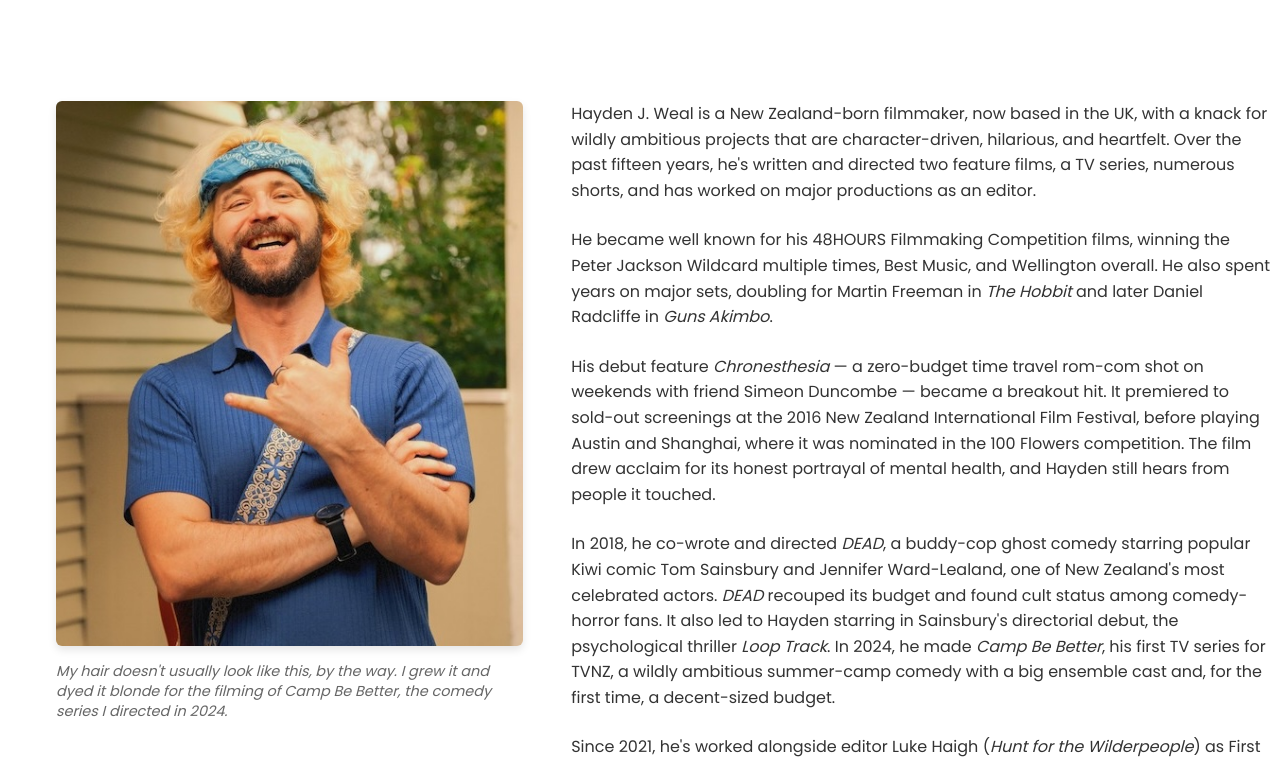
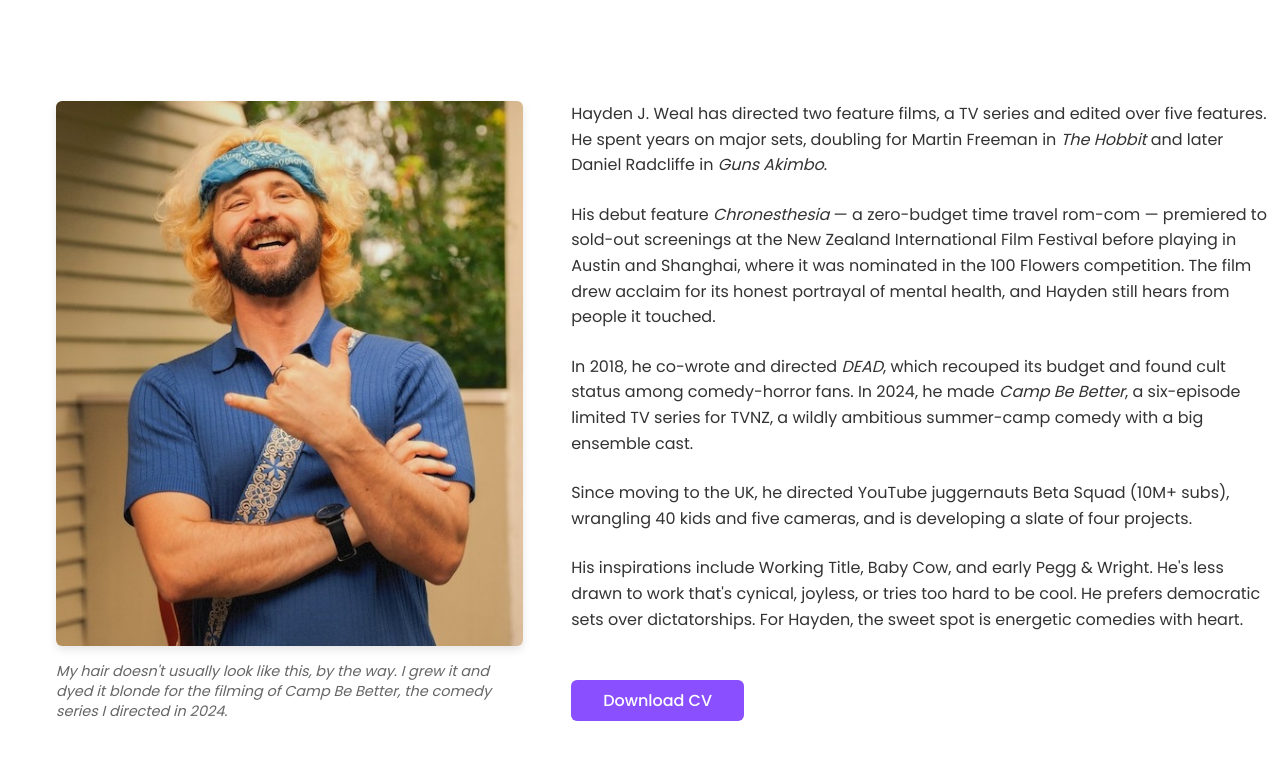
Before and after one commit to hotjamwot/haydenjweal-website, a plain HTML site: page bio-cv.html in a window 1280 px wide. Shown: the part 203-962 px from the top of the page. Drawn offline with Linux system fonts and the light colour scheme.

Commit message:
Changed bio

```diff
--- a/bio-cv.html
+++ b/bio-cv.html
@@ -35,19 +35,15 @@
                 <p class="image-caption">My hair doesn't usually look like this, by the way. I grew it and dyed it blonde for the filming of Camp Be Better, the comedy series I directed in 2024.</p>
             </div>
             <div class="bio-text">
-                <p>Hayden J. Weal is a New Zealand-born filmmaker, now based in the UK, with a knack for wildly ambitious projects that are character-driven, hilarious, and heartfelt. Over the past fifteen years, he's written and directed two feature films, a TV series, numerous shorts, and has worked on major productions as an editor.</p>
+                <p>Hayden J. Weal has directed two feature films, a TV series and edited over five features. He spent years on major sets, doubling for Martin Freeman in <em>The Hobbit</em> and later Daniel Radcliffe in <em>Guns Akimbo</em>.</p>
 
-                <p>He became well known for his 48HOURS Filmmaking Competition films, winning the Peter Jackson Wildcard multiple times, Best Music, and Wellington overall. He also spent years on major sets, doubling for Martin Freeman in <em>The Hobbit</em> and later Daniel Radcliffe in <em>Guns Akimbo</em>.</p>
+                <p>His debut feature <em>Chronesthesia</em> — a zero-budget time travel rom-com — premiered to sold-out screenings at the New Zealand International Film Festival before playing in Austin and Shanghai, where it was nominated in the 100 Flowers competition. The film drew acclaim for its honest portrayal of mental health, and Hayden still hears from people it touched.</p>
 
-                <p>His debut feature <em>Chronesthesia</em> — a zero-budget time travel rom-com shot on weekends with friend Simeon Duncombe — became a breakout hit. It premiered to sold-out screenings at the 2016 New Zealand International Film Festival, before playing Austin and Shanghai, where it was nominated in the 100 Flowers competition. The film drew acclaim for its honest portrayal of mental health, and Hayden still hears from people it touched.</p>
+                <p>In 2018, he co-wrote and directed <em>DEAD</em>, which recouped its budget and found cult status among comedy-horror fans. In 2024, he made <em>Camp Be Better</em>, a six-episode limited TV series for TVNZ, a wildly ambitious summer-camp comedy with a big ensemble cast.</p>
 
-                <p>In 2018, he co-wrote and directed <em>DEAD</em>, a buddy-cop ghost comedy starring popular Kiwi comic Tom Sainsbury and Jennifer Ward-Lealand, one of New Zealand's most celebrated actors. <em>DEAD</em> recouped its budget and found cult status among comedy-horror fans. It also led to Hayden starring in Sainsbury's directorial debut, the psychological thriller <em>Loop Track</em>. In 2024, he made <em>Camp Be Better</em>, his first TV series for TVNZ, a wildly ambitious summer-camp comedy with a big ensemble cast and, for the first time, a decent-sized budget.</p>
+                <p>Since moving to the UK, he directed YouTube juggernauts Beta Squad (10M+ subs), wrangling 40 kids and five cameras, and is developing a slate of four projects.</p>
 
-                <p>Since 2021, he's worked alongside editor Luke Haigh (<em>Hunt for the Wilderpeople</em>) as First Assistant Editor, Associate Editor, and Editor. Recently, he began directing UK-based work, including a chaotic, multi-cam shoot with YouTube juggernauts Beta Squad (10M+ subs), wrangling 40 kids and five cameras without losing his mind or his timing.</p>
-
-                <p>Hayden's collaborators describe him as sharp, grounded, and intensely collaborative. He solves problems instinctively, trusts people to do their best work, and creates the kind of set people want to come back to.</p>
-
-                <p>He loves films that are smart, funny, and full of heart (think Working Title, Baby Cow, or early Pegg & Wright) with a soft spot for stories that make you laugh <em>and</em> feel something. He's currently developing a slate of projects in that vein: character-led stories with wit and charm. He's less drawn to work that's cynical, joyless, or takes itself too seriously. For Hayden, the sweet spot is energetic comedy with heart.</p>
+                <p>His inspirations include Working Title, Baby Cow, and early Pegg & Wright. He's less drawn to work that's cynical, joyless, or tries too hard to be cool. He prefers democratic sets over dictatorships. For Hayden, the sweet spot is energetic comedies with heart.</p>
 
                 <a href="pdf/Hayden-J-Weal_CV.pdf" class="cv-button" target="_blank">Download CV</a>
             </div>
--- a/css/bio-cv.css
+++ b/css/bio-cv.css
@@ -58,6 +58,18 @@
     transform: translateY(-2px);
 }
 
+/* Override main styles for bio page */
+body.career-page {
+    height: auto;
+    min-height: 100vh;
+    overflow: auto;
+}
+
+.career-page main {
+    height: auto;
+    flex-grow: 0;
+}
+
 /* Responsive Design */
 @media (max-width: 768px) {
     .bio-content {
```
